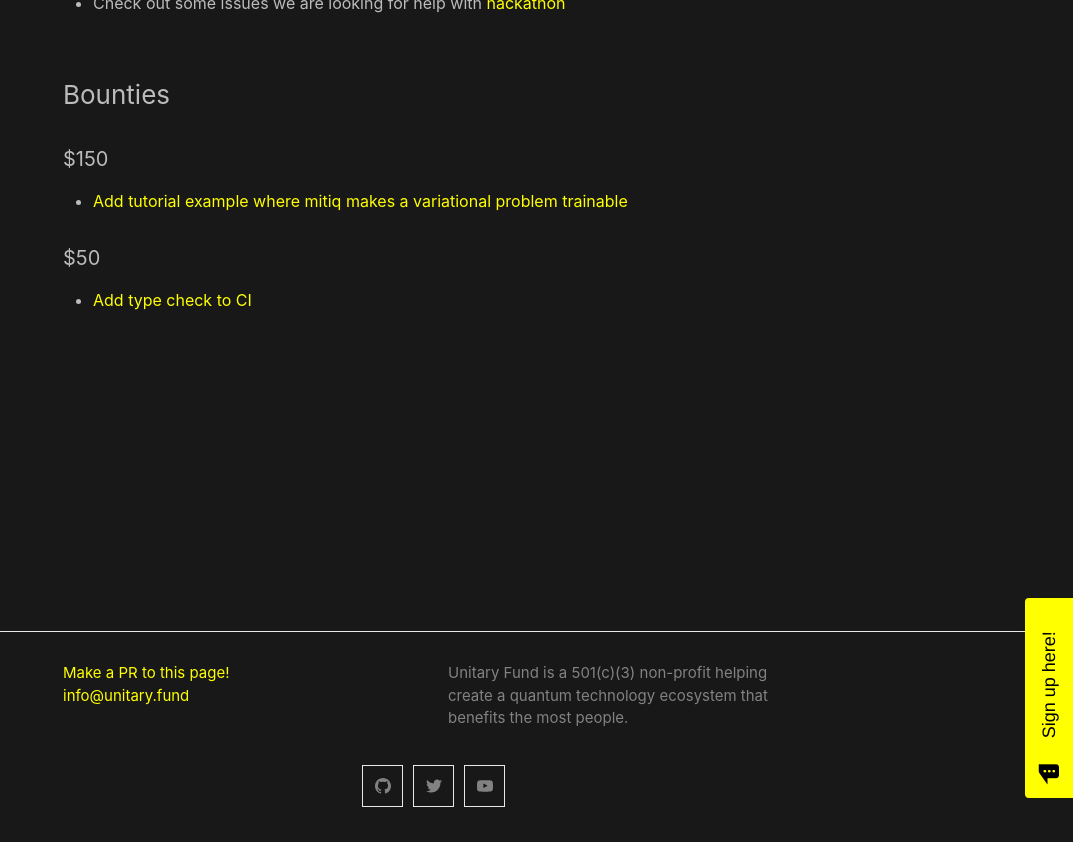
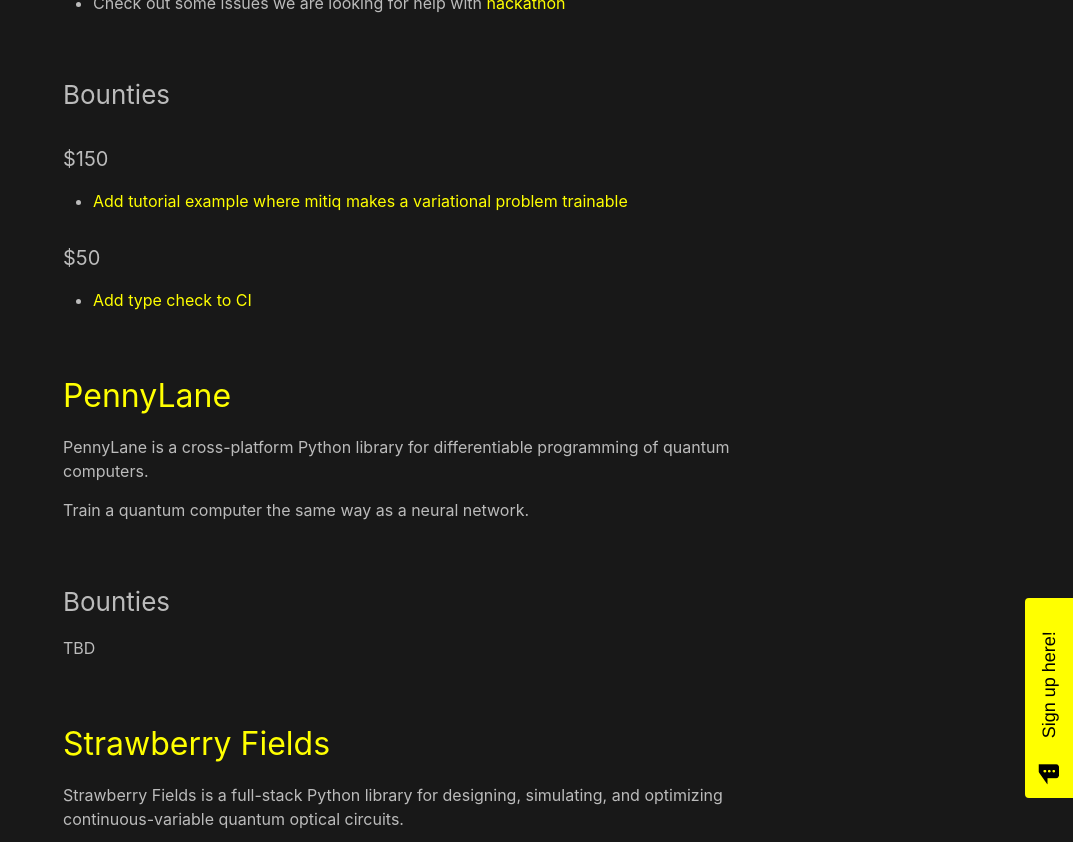
Before and after one commit to unitaryfund/unitaryhack2021, a Jekyll site: the page built from participating-projects.md, in a window 1280 px wide and 1400 px high, scrolled down 398 px. Shown: the top 842 px of the window, without its empty margins (207-1280 px from the left). Built offline with Jekyll 4.4.1, drawn with Linux system fonts in a browser that asks for light colours; grey boxes are pictures that could not be loaded.

Commit message:
Add Xanadu supported projects

```diff
--- a/participating-projects.md
+++ b/participating-projects.md
@@ -19,3 +19,21 @@
 #### $50
 
 - [Add type check to CI](https://github.com/unitaryfund/mitiq/issues/489)
+
+## [PennyLane](https://github.com/PennyLaneAI/pennylane)
+
+PennyLane is a cross-platform Python library for differentiable programming of quantum computers.
+
+Train a quantum computer the same way as a neural network.
+
+### Bounties
+
+TBD
+
+## [Strawberry Fields](https://github.com/XanaduAI/strawberryfields)
+
+Strawberry Fields is a full-stack Python library for designing, simulating, and optimizing continuous-variable quantum optical circuits.
+
+### Bounties
+
+TBD
```
